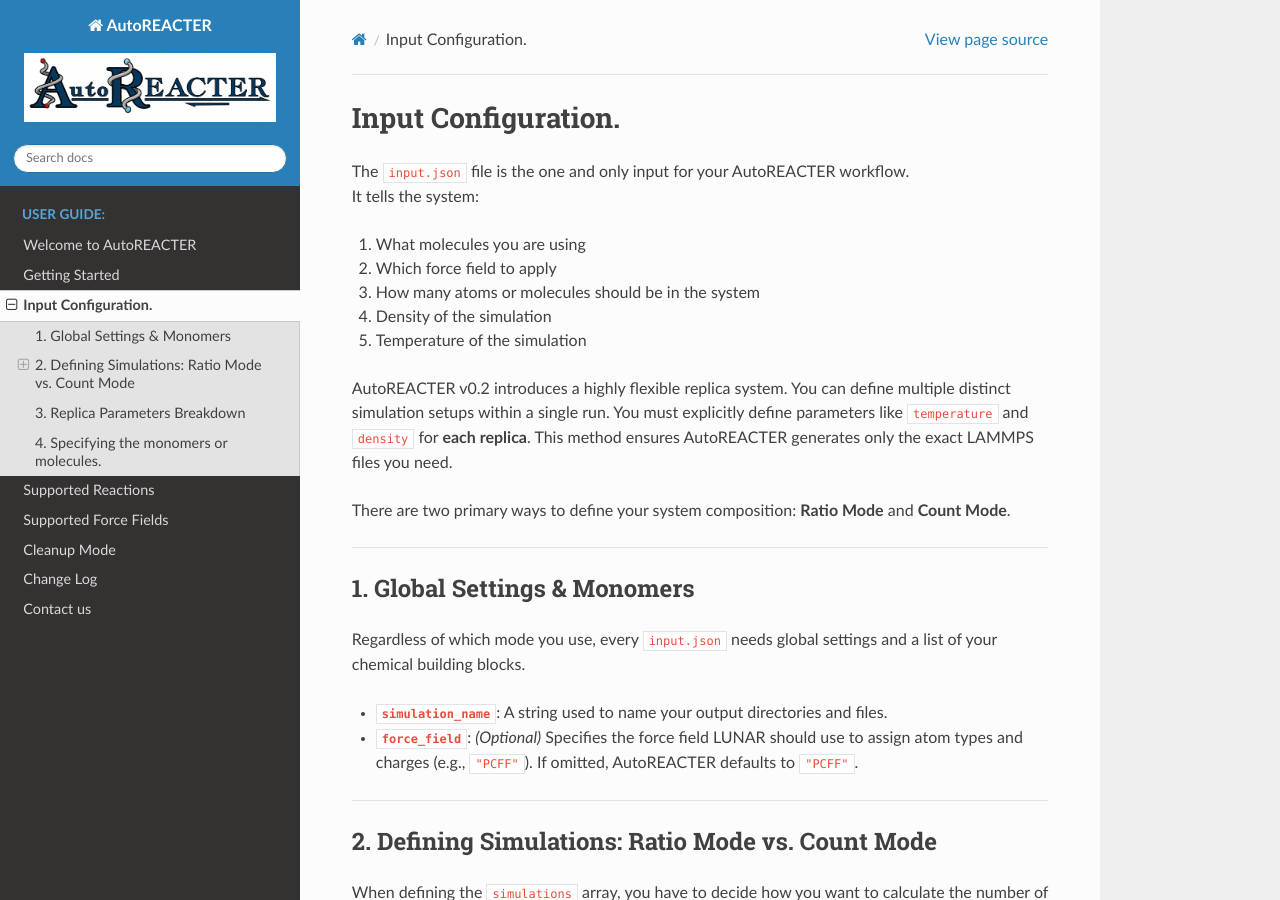
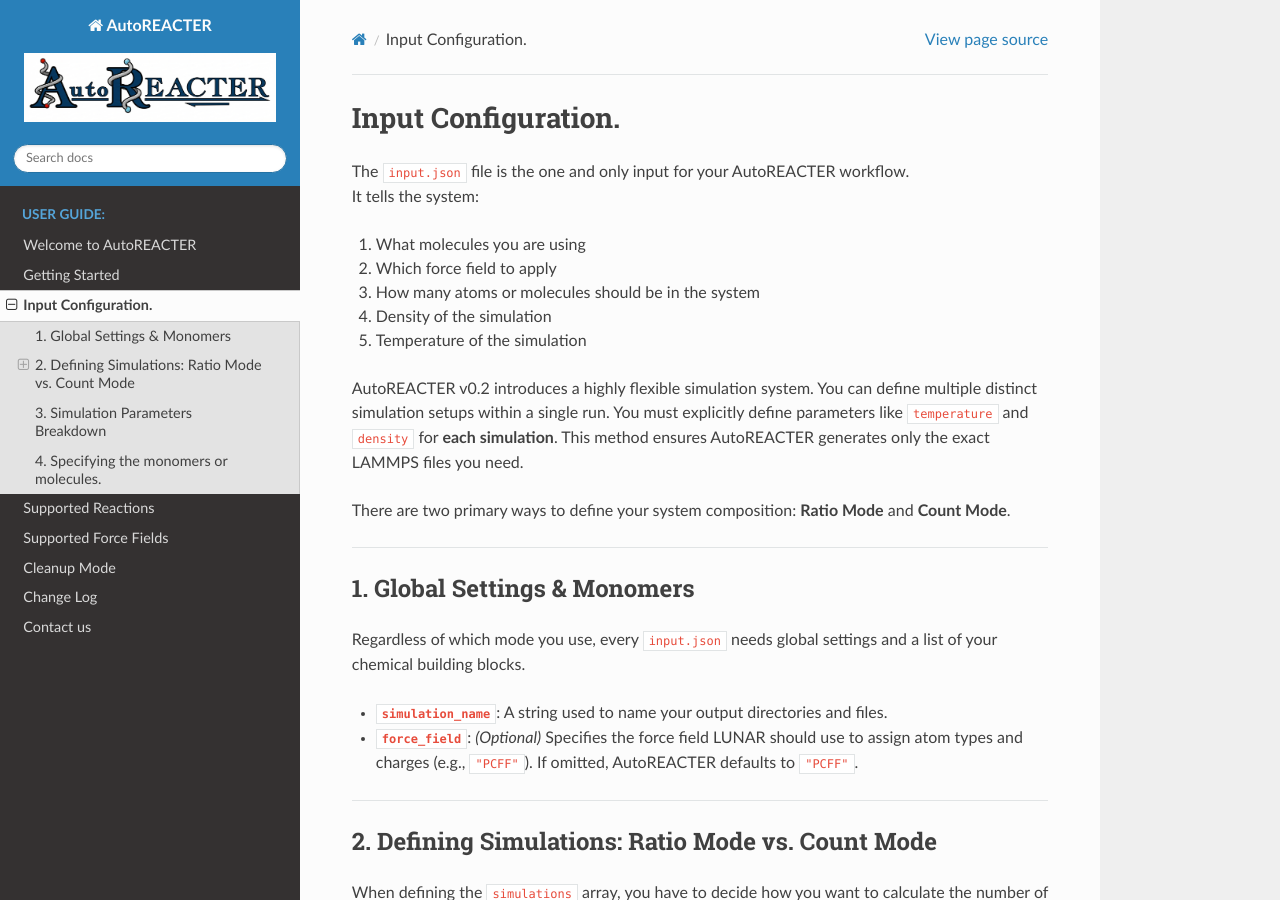
Before and after one commit to NanoCIPHER-Lab/AutoREACTER, a Sphinx documentation site: the page built from docs/source/input-configuration.md, in a window 1280 px wide and 900 px high. Built offline with Sphinx 7.4.7 and the Read the Docs theme 3.1.0, drawn with Linux system fonts in a browser that asks for light colours; pages that are not in the unit, such as notebooks, are missing from menus; some of the changed text lies outside the part shown.

Commit message:
Docs: rename 'replica' to 'simulation'

````diff
--- a/docs/source/input-configuration.md
+++ b/docs/source/input-configuration.md
@@ -9,7 +9,7 @@ It tells the system:
 4. Density of the simulation
 5. Temperature of the simulation
 
-AutoREACTER v0.2 introduces a highly flexible replica system. You can define multiple distinct simulation setups  within a single run. You must explicitly define parameters like `temperature` and `density` for **each replica**. This method ensures AutoREACTER generates only the exact LAMMPS files you need.
+AutoREACTER v0.2 introduces a highly flexible simulation system. You can define multiple distinct simulation setups  within a single run. You must explicitly define parameters like `temperature` and `density` for **each simulation**. This method ensures AutoREACTER generates only the exact LAMMPS files you need.
 
 There are two primary ways to define your system composition: **Ratio Mode** and **Count Mode**.
 
@@ -125,11 +125,11 @@ Use Count Mode when you know number of molecules instead of number of atoms. Ins
 ```
 ---
 
-### 3. Replica Parameters Breakdown
+### 3. Simulation Parameters Breakdown
 
 For each object inside the `simulations` list, you must define:
 
-* **`tag`**: A unique label for the replica (e.g., `"10k_base"`). This will be used to name the output subdirectories.
+* **`tag`**: A unique label for the simulation (e.g., `"10k_base"`). This will be used to name the output subdirectories.
 * **`temperature`**: The system temperature in Kelvin. AutoREACTER uses this to configure the LAMMPS input scripts.
 * **`density`**: The initial target density of the simulation box (in g/cm³).
 * **Composition Setup:** Either provide `total_atoms` alongside `monomer_ratios` (Ratio Mode) **OR** provide `monomer_counts` (Count Mode). **Do not mix them in the same simulation**.
````
Also changed, not shown: docs/source/change_log.md (+1 -1 lines), docs/source/index.rst (+5 -2 lines), docs/source/overview.md (+1 -1 lines).
